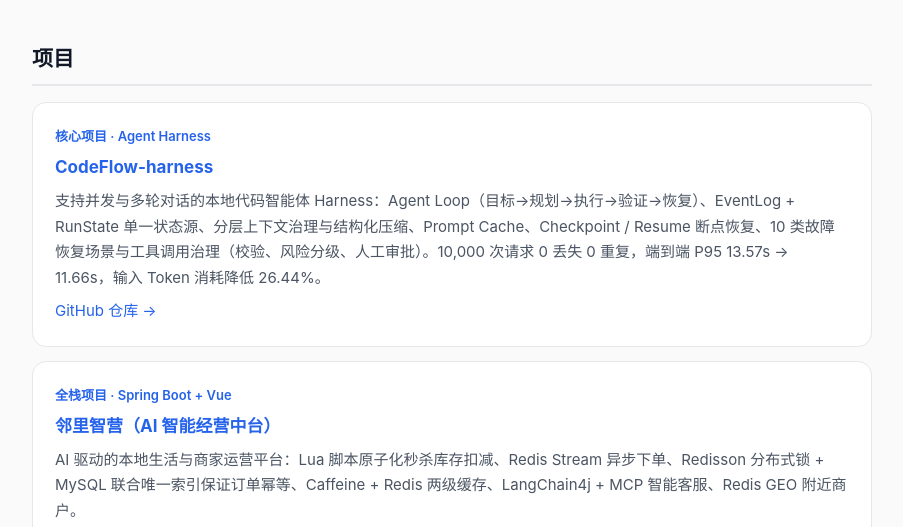
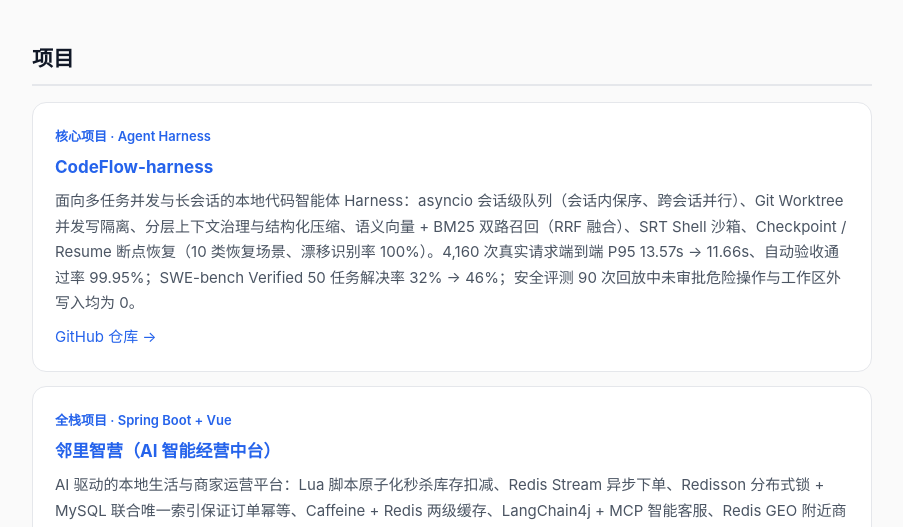
Before and after one commit to pei711/pei711.github.io, a plain HTML site: page index.html in a window 1280 px wide. Shown: the part 573-1100 px from the top of the page, without its empty margins (188-1091 px from the left). Drawn offline with Linux system fonts and the light colour scheme.

Commit message:
site: align CodeFlow project description with latest resume (v8)

```diff
--- a/index.html
+++ b/index.html
@@ -77,7 +77,7 @@
     <div class="card">
       <div class="meta">核心项目 · Agent Harness</div>
       <h3><a href="https://pei711.github.io/CodeFlow-harness/" target="_blank" rel="noopener">CodeFlow-harness</a></h3>
-      <p>支持并发与多轮对话的本地代码智能体 Harness：Agent Loop（目标→规划→执行→验证→恢复）、EventLog + RunState 单一状态源、分层上下文治理与结构化压缩、Prompt Cache、Checkpoint / Resume 断点恢复、10 类故障恢复场景与工具调用治理（校验、风险分级、人工审批）。10,000 次请求 0 丢失 0 重复，端到端 P95 13.57s → 11.66s，输入 Token 消耗降低 26.44%。</p>
+      <p>面向多任务并发与长会话的本地代码智能体 Harness：asyncio 会话级队列（会话内保序、跨会话并行）、Git Worktree 并发写隔离、分层上下文治理与结构化压缩、语义向量 + BM25 双路召回（RRF 融合）、SRT Shell 沙箱、Checkpoint / Resume 断点恢复（10 类恢复场景、漂移识别率 100%）。4,160 次真实请求端到端 P95 13.57s → 11.66s、自动验收通过率 99.95%；SWE-bench Verified 50 任务解决率 32% → 46%；安全评测 90 次回放中未审批危险操作与工作区外写入均为 0。</p>
       <p style="margin-top:8px"><a href="https://github.com/pei711/CodeFlow-harness" target="_blank" rel="noopener">GitHub 仓库 →</a></p>
     </div>
     <div class="card">
```
